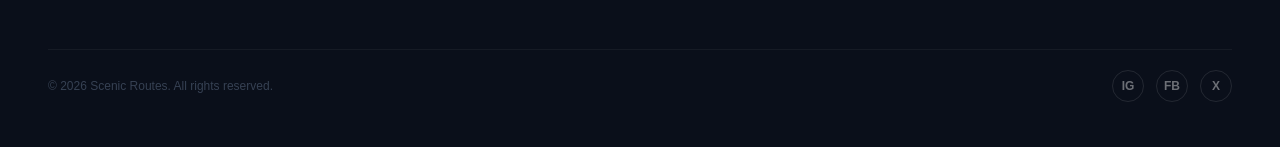
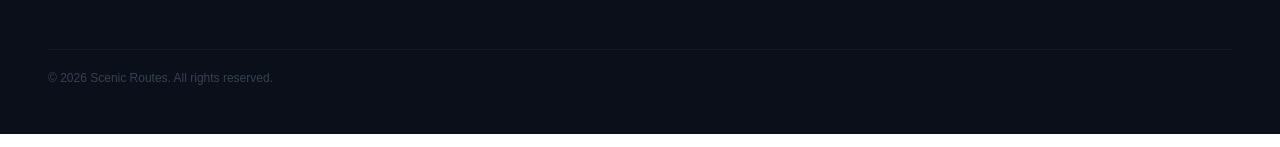
Before and after one commit to Pikachu-beepboop/scenic-routes, a Next.js app: page / in a window 1280 px wide. Shown: the part 3421-3568 px from the top of the page. Built offline with nearby package versions, Linux system fonts and the light colour scheme; no server answers; the database is empty.

Commit message:
delete icons from footer

```diff
--- a/app/page.tsx
+++ b/app/page.tsx
@@ -357,11 +357,6 @@ export default function Home() {
           </div>
           <div className="max-w-7xl mx-auto flex items-center justify-between pt-5 text-xs text-gray-700">
             <p>© {new Date().getFullYear()} Scenic Routes. All rights reserved.</p>
-            <div className="flex gap-3">
-              {['IG', 'FB', 'X'].map(s => (
-                <a key={s} href="#" className="w-8 h-8 flex items-center justify-center rounded-full border border-white/10 text-white/40 hover:border-emerald-500 hover:text-emerald-400 transition-all text-xs font-bold">{s}</a>
-              ))}
-            </div>
           </div>
         </footer>
 
```
